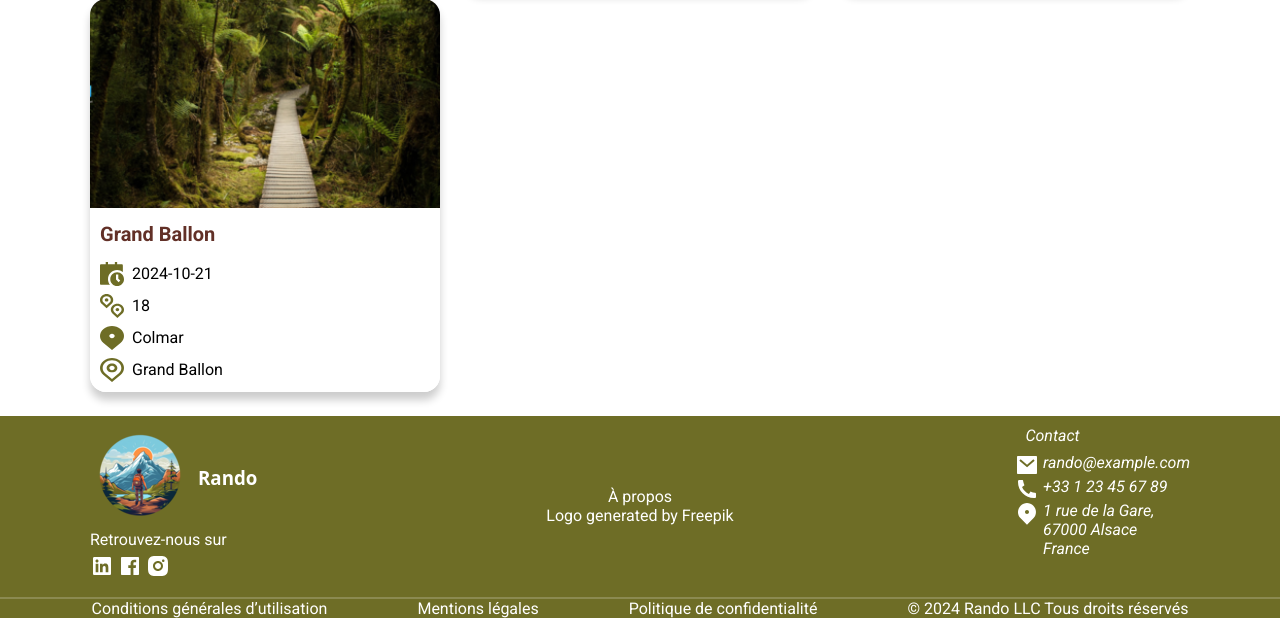
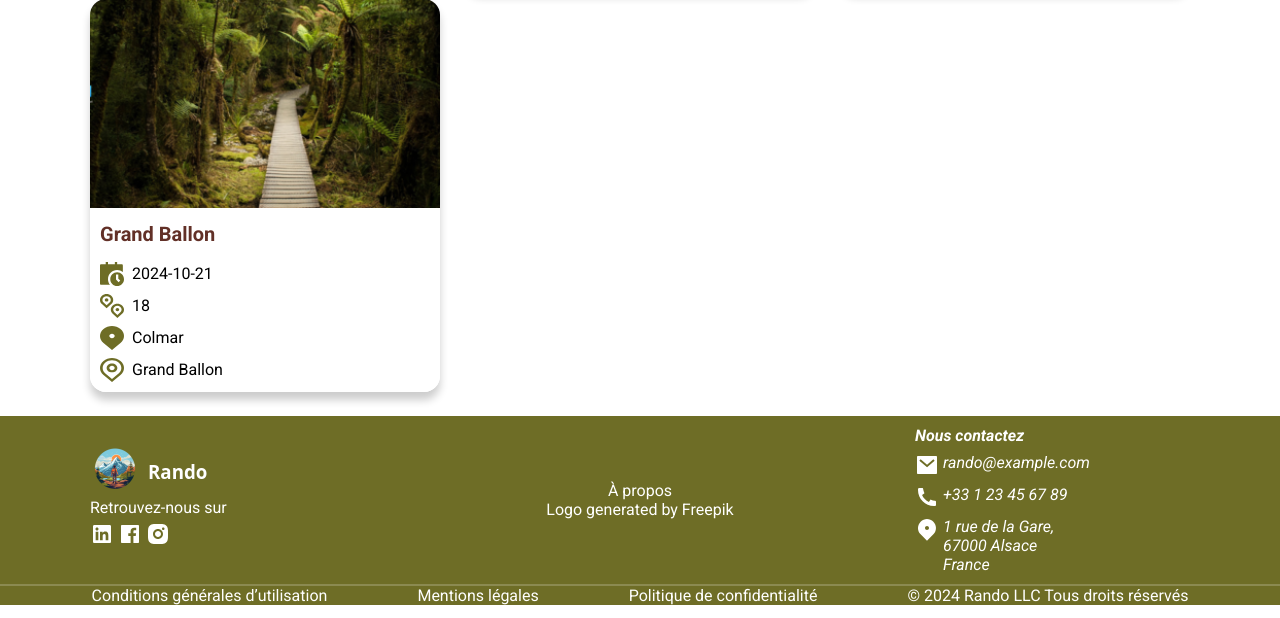
Before and after one commit to seitvalieva/rando, a PHP site: page /index.php?action=footer in a window 1280 px wide. Shown: the part 1196-1814 px from the top of the page. Run offline with PHP 8.4, Linux system fonts and the light colour scheme; data comes from the database, SQL or seed files in the repository; some libraries are stand-ins or nearby versions; some web fonts are replaced.

Commit message:
update footer

```diff
--- a/public/css/sections/footer.css
+++ b/public/css/sections/footer.css
@@ -49,6 +49,10 @@
     font-family: var(--logo-font-family);
     color: rgb(var(--white-color));
 }
+.footer__logo-img {
+    width: 50px;
+    height: 50px;
+}
 .footer__socials-container {
     padding: 0px 0px 5px;
 }
@@ -58,21 +62,25 @@
 }
 .footer__top-middle {
     width: 50%;
-
     flex-direction: column;
     align-items: center;
     justify-content: center;
 }
 .footer__top-right{
     width: 25%;
-
     flex-direction: column;
-    align-items: end;
     gap: 8px;
 }
 .footer__top-right-title {
     width: 100%;
-    text-align: center;
+    font-weight: bold;
+    text-align: left;
+}
+.footer__top-contacts {
+    display: flex;
+    flex-direction: column;
+    width: 100%;
+    gap: 8px;
 }
 .footer__email,
 .footer__telephone,
--- a/view/layout.php
+++ b/view/layout.php
@@ -80,7 +80,7 @@
                     <div class="footer__top">
                         <div class="footer__top-left">
                             <div class="footer__logo">
-                                <a href="#">
+                                <a href="index.php?ctrl=home&action=index">
                                     <img src="<?= PUBLIC_DIR ?>/assets/logo-hiking-100x100.png" alt="logo" class="footer__logo-img">
                                 </a>
                                 <h3><a href="" class="footer__logo-title">Rando</a></h3>
@@ -106,19 +106,19 @@
                             <p>Logo generated by <a href="https://www.freepik.com/" class="footer__link">Freepik</a></p>
                         </div>
                         <address class="footer__top-right">
-                            <p class="footer__top-right-title">Contact</p>
+                            <p class="footer__top-right-title">Nous contactez</p>
                             <div class="footer__top-contacts">
                                 <div class="footer__email">
                                     <img src="<?= PUBLIC_DIR ?>/assets/email.svg" alt="Email" class="footer__social-icon">
-                                    <p>rando@example.com</p>
+                                    <p><a href="mailto:rando@example.com">rando@example.com</a></p>
                                 </div>
                                 <div class="footer__telephone">
                                     <img src="<?= PUBLIC_DIR ?>/assets/phone.svg" alt="Phone" class="footer__social-icon">
-                                    <p>+33 1 23 45 67 89</p>
+                                    <p><a href="tel:+33123456789">+33 1 23 45 67 89</a></p>
                                 </div>
                                 <div class="footer__address">
                                     <img src="<?= PUBLIC_DIR ?>/assets/map-pin.svg" alt="Location" class="footer__social-icon">
-                                    <p>1 rue de la Gare, <br> 67000 Alsace <br> France</p>
+                                    <p><a href="https://maps.app.goo.gl/nwMi8CJyEWxcr6ML7">1 rue de la Gare, <br> 67000 Alsace <br> France</a></p>
                                 </div>
                             </div>
                         </address>
```
